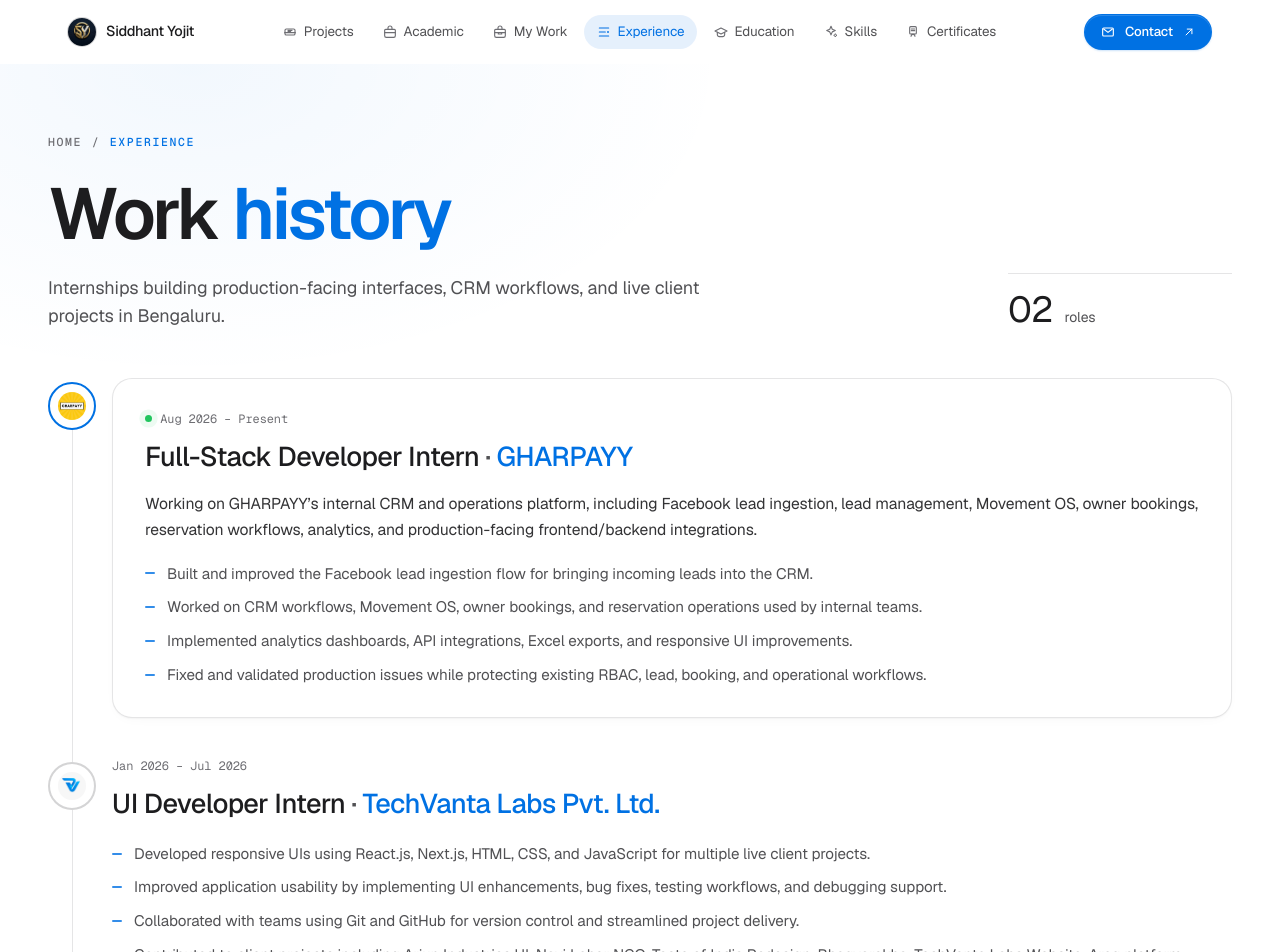
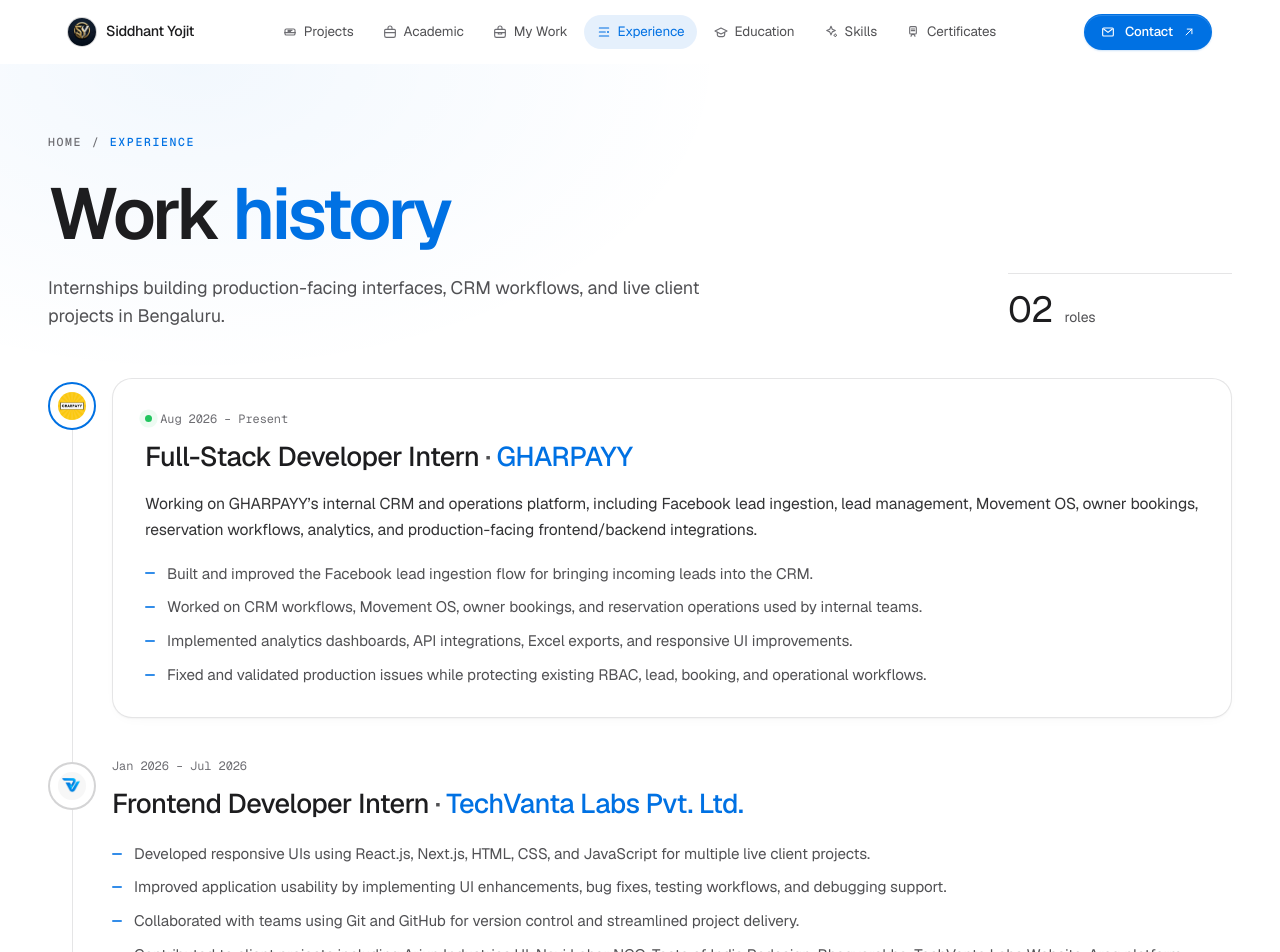
Before and after one commit to YojitSiddhant/siddhantyojitportfolio, a Next.js app: page /experience in a window 1280 px wide. Shown: the top 952 px of the page. Built offline with nearby package versions, Linux system fonts and the light colour scheme.

Commit message:
role update in the expirence page

```diff
--- a/data/experience.ts
+++ b/data/experience.ts
@@ -12,7 +12,7 @@ export const experience = [
   },
   {
     company: "TechVanta Labs Pvt. Ltd.",
-    role: "UI Developer Intern",
+    role: "Frontend Developer Intern",
     duration: "Jan 2026 – Jul 2026",
     description:
       "Developed responsive UIs using React.js, Next.js, HTML, CSS, and JavaScript for multiple live client projects.\nImproved application usability by implementing UI enhancements, bug fixes, testing workflows, and debugging support.\nCollaborated with teams using Git and GitHub for version control and streamlined project delivery.\nContributed to client projects including Arjun Industries UI, Nayi Lahar NGO, Taste of India Redesign, Bhagyarekha, TechVanta Labs Website, Araq platform, MyMeet conferencing application, TicketDesk 24, and Jullix Web.",
--- a/data/profile.ts
+++ b/data/profile.ts
@@ -30,7 +30,7 @@ export const profile = {
     {
       icon: "briefcase",
       label: "Current role",
-      value: "UI Developer Intern at Tech Vanta Labs Pvt. Ltd. (Jan 2026 - Jul 2026), contributing to responsive React.js and Next.js applications while collaborating on live client projects.",
+      value: "Frontend Developer Intern at Tech Vanta Labs Pvt. Ltd. (Jan 2026 - Jul 2026), contributing to responsive React.js and Next.js applications while collaborating on live client projects.",
     },
     {
       icon: "code",
```
